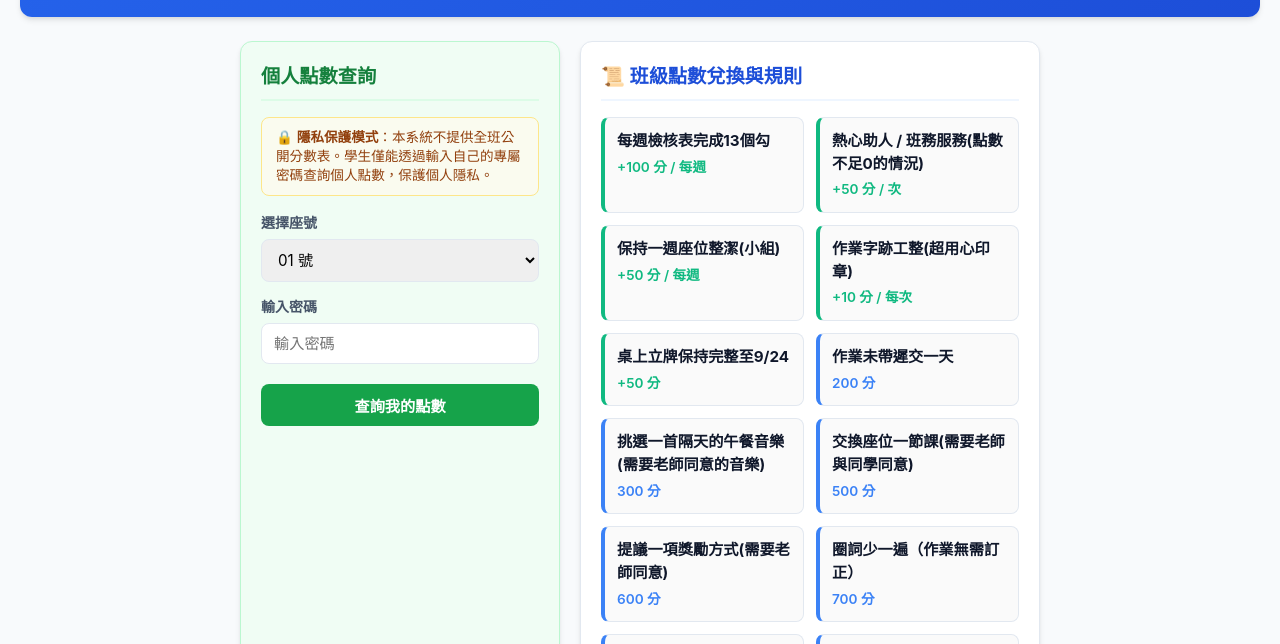
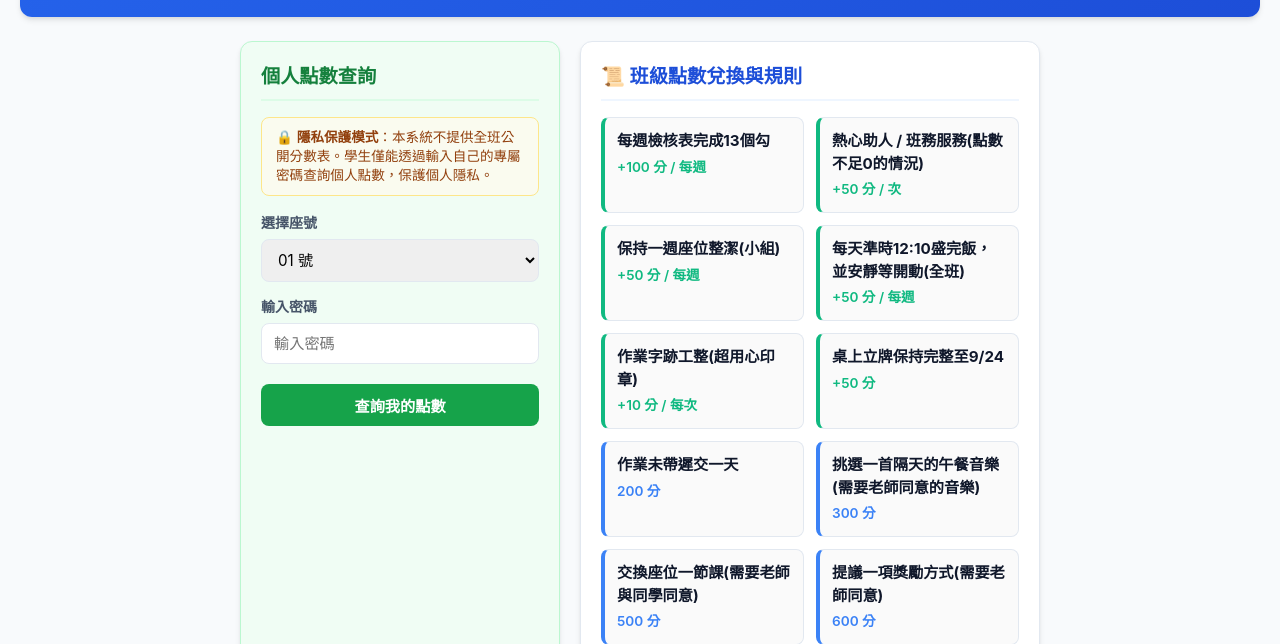
Before and after one commit to Tpatty-2025/502award, a plain HTML site: page index.html in a window 1280 px wide. Shown: the part 115-759 px from the top of the page. Drawn offline with Linux system fonts and the light colour scheme.

Commit message:
Update index.html

```diff
--- a/index.html
+++ b/index.html
@@ -244,6 +244,10 @@
                 <div class="rule-points">+50 分 / 每週</div>
             </div>
             <div class="rule-card add">
+                <div class="rule-title">每天準時12:10盛完飯，並安靜等開動(全班)</div>
+                <div class="rule-points">+50 分 / 每週</div>
+            </div>
+            <div class="rule-card add">
                 <div class="rule-title">作業字跡工整(超用心印章)</div>
                 <div class="rule-points">+10 分 / 每次</div>
             </div>
```
